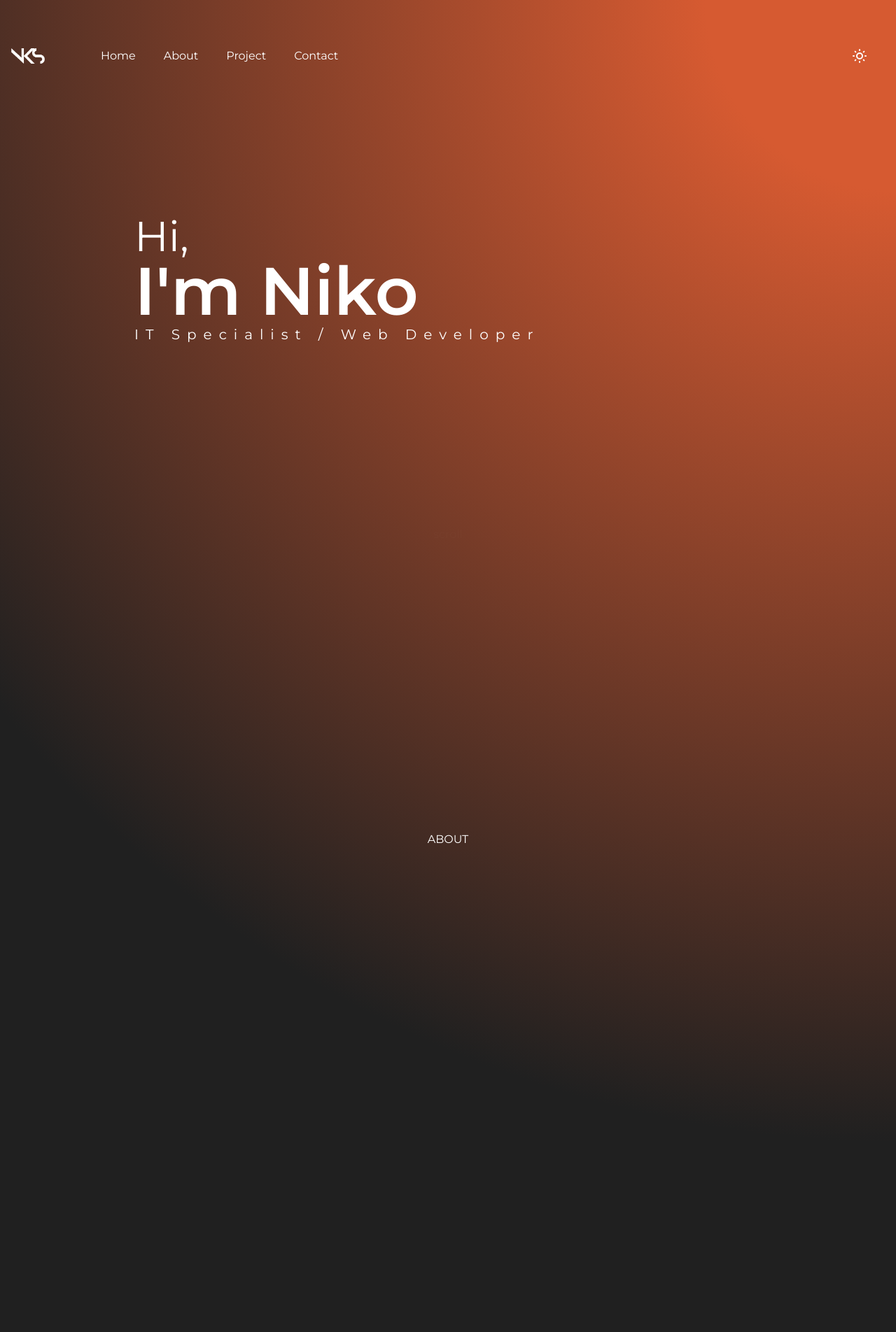
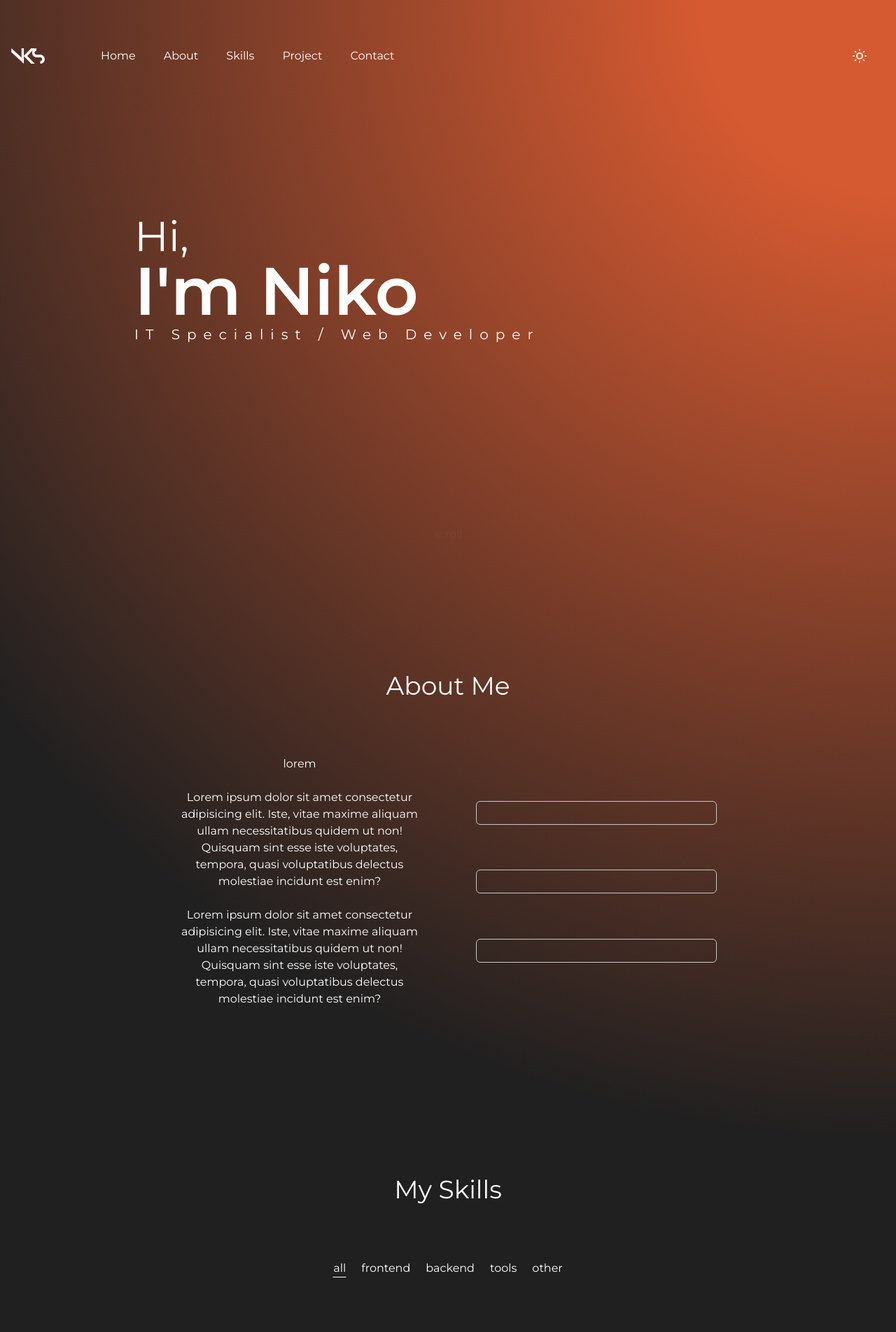
Before and after one commit to nks-97/portfolio, a React (Vite) app: page / in a window 1280 px wide. Shown: the top 1904 px of the page at 70% size. Built offline with nearby package versions, Linux system fonts and the light colour scheme.

Commit message:
adding skills and about me not yet finished

```diff
--- a/src/App.jsx
+++ b/src/App.jsx
@@ -3,6 +3,7 @@ import { useState, useEffect } from "react"
 import Home from './components/Home'
 import NavBar from './components/NavBar'
 import About from './components/About'
+import Skills from './components/Skills'
 function App() {
 
       const [isScrolled, setIsScrolled] = useState(false)
@@ -21,8 +22,9 @@ function App() {
     <>
       <div className="background-color w-full h-[300vh] transition-all duration-1000 ease-in-out">
       <NavBar isScrolled = {isScrolled}></NavBar>
-      <Home isScrolled = {isScrolled}></Home>
+      <Home isScrolled = {isScrolled}>  </Home>
       <About></About>
+      <Skills></Skills>
 
      </div>
     </>
--- a/src/components/About.jsx
+++ b/src/components/About.jsx
@@ -1,7 +1,34 @@
 export default function About(){
-  return(
-    <div className="w-full h-screen flex items-center justify-center text-secondary">
-      ABOUT
+  return (
+    <div
+      className="w-full h-screen flex flex-col items-center justify-center text-secondary  px-10 md:px-64"
+      id="about"
+    >
+      <h1 className="text-primary pb-20 text-4xl">
+        About <span className="text-secondary">Me</span>
+      </h1>
+      <div className="grid sm:grid-cols-1 md:grid-cols-2 gap-20 w-full">
+        <div className="flex flex-col items-center text-center text-primary gap-6">
+          <h1>lorem</h1>
+          <p>
+            Lorem ipsum dolor sit amet consectetur adipisicing elit. Iste, vitae
+            maxime aliquam ullam necessitatibus quidem ut non! Quisquam sint
+            esse iste voluptates, tempora, quasi voluptatibus delectus molestiae
+            incidunt est enim?
+          </p>
+          <p>
+            Lorem ipsum dolor sit amet consectetur adipisicing elit. Iste, vitae
+            maxime aliquam ullam necessitatibus quidem ut non! Quisquam sint
+            esse iste voluptates, tempora, quasi voluptatibus delectus molestiae
+            incidunt est enim?
+          </p>
+        </div>
+        <div className="flex flex-col justify-evenly">
+          <div className="card-box border border-cardcolor text-secondary card-hover"></div>
+          <div className="card-box border border-cardcolor text-secondary card-hover"></div>
+          <div className="card-box border border-cardcolor text-secondary card-hover"></div>
+        </div>
+      </div>
     </div>
-  )
+  );
 }
--- a/src/components/Home.jsx
+++ b/src/components/Home.jsx
@@ -7,7 +7,7 @@ export default function Home({isScrolled}) {
         }, 1000)
     } ,[])
     return (
-        <div className="w-full h-screen relative">
+        <div className="w-full h-screen relative" id="home">
             <div className=" absolute top-1/2 -translate-y-1/2 left-[15%]">
                 <h2 className="text-3xl sm:text-4xl md:text-5xl lg:text-6xl leading-tight font-normal text-primary">Hi,</h2>
                 <h1 className="text-5xl sm:text-6xl md:text-7xl lg:text-8xl leading-tight font-semibold text-primary
--- a/src/components/NavBar.jsx
+++ b/src/components/NavBar.jsx
@@ -1,4 +1,4 @@
-import { useState } from "react";
+import { useEffect, useState } from "react";
 import logoWhite from "../assets/NKSW.png";
 import logoBlack from "../assets/NKS.png";
 import { Moon, SunMedium } from "lucide-react";
@@ -6,16 +6,43 @@ export default function NavBar({ isScrolled }) {
   const [isDark, setIsDark] = useState(true);
   const [hamburgerClick, setHamburgerClick] = useState(false);
 
-  function handleToggleDark (){
-    setIsDark((prev)=>!prev);
-          document.documentElement.classList.toggle("dark");
+  function handleToggleDark() {
+    setIsDark((prev) => {
+      const themeSelected = !prev;
+      localStorage.setItem("theme", themeSelected ? "dark" : "light");
+      return themeSelected;
+    });
+    document.documentElement.classList.toggle("dark");
   }
+
+  useEffect(() => {
+    const currentTheme = localStorage.getItem("theme");
+    if (currentTheme == "dark") {
+      document.documentElement.classList.remove("dark");
+      setIsDark(true);
+    } else if (currentTheme == "light") {
+      document.documentElement.classList.add("dark");
+      setIsDark(false);
+    }
+  }, []);
+
+  const navList = [
+    {key: 'Home', name: 'Home' , link:'home'},
+    {key: 'About', name: 'About' , link:'about'},
+    {key: 'Skills', name: 'Skills' , link:'skills'},
+    {key: 'Project', name: 'Project' , link:'project'},
+    {key: 'Contact', name: 'Contact' , link:'contact'},
+  ];
 
   return (
     <div>
       <div
         className={`fixed w-full z-40 transition-colors duration-500 ease [transition-delay:0.3s] ${
-          isScrolled ? isDark ? "bg-black/40 backdrop-blur-md" : "backdrop-blur-md" : undefined
+          isScrolled
+            ? isDark
+              ? "bg-black/40 backdrop-blur-md"
+              : "backdrop-blur-md"
+            : undefined
         }`}
       >
         <div
@@ -27,10 +54,11 @@ export default function NavBar({ isScrolled }) {
             <img className="w-12" src={isDark ? logoWhite : logoBlack} alt="" />
           </div>
           <div className="hidden md:flex flex-row gap-10 text-primary">
-            <span>Home</span>
-            <span>About</span>
-            <span>Project</span>
-            <span>Contact</span>
+            {navList.map(({ name, link, key }) => (
+              <a key={key} href={`#${link}`}>
+                {name}
+              </a>
+            ))}
           </div>
           <div
             className="text-white md:hidden"
@@ -42,9 +70,9 @@ export default function NavBar({ isScrolled }) {
 
         <div className="absolute top-1/2 -translate-y-1/2 right-10">
           {isDark ? (
-            <SunMedium size={24} color="white" onClick={handleToggleDark} />
+            <SunMedium size={24} className="text-orange-100" onClick={handleToggleDark} />
           ) : (
-            <Moon size={24} color="black" onClick={handleToggleDark}/>
+            <Moon size={24} className="text-blue-900" onClick={handleToggleDark} />
           )}
         </div>
       </div>
--- /dev/null
+++ b/src/components/Skills.jsx
@@ -0,0 +1,69 @@
+import { useState } from "react";
+export default function Skills(){
+
+  const [activeCategory, setActiveCategory] = useState('all')
+
+  function handleSelectCategory(event){
+    const selected = event.target.name;
+    setActiveCategory(selected)
+  }
+
+  const skills = [
+  // Frontend
+  { name: "HTML", level: 95, category: "frontend" },
+  { name: "CSS", level: 95, category: "frontend" },
+  { name: "JavaScript", level: 90, category: "frontend" },
+  { name: "React", level: 90, category: "frontend" },
+  { name: "Tailwind CSS", level: 90, category: "frontend" },
+
+  // Backend
+  { name: "PHP", level: 65, category: "backend" },
+  { name: "MySql", level: 60, category: "backend" },
+  { name: "MS SQL", level: 60, category: "backend" },
+
+  // Tools
+  { name: "Git/GitHub", level: 90, category: "tools" },
+  { name: "VS Code", level: 95, category: "tools" },
+  { name: "Photoshop", level: 95, category: "tools" },
+  { name: "Premier Pro", level: 95, category: "tools" },
+
+  //Other
+  { name: "Networking", level: 95, category: "other" },
+  { name: "Networking", level: 95, category: "other" },
+  { name: "Networking", level: 95, category: "other" },
+  { name: "Networking", level: 95, category: "other" },
+];
+
+const skillCategories = [
+  {name: "all", key:"all"},
+  {name: "frontend", key:"frontend"},
+  {name: "backend", key:"backend"},
+  {name: "tools", key:"tools"},
+  {name: "other", key:"other"}
+]
+
+const filteredSkills = skills.filter((skill)=> activeCategory === 'all' || skill.category === activeCategory);
+  return (
+    <div id="skills" className="flex flex-col items-center w-full h-screen px-10 md:px-64">
+      <h1 className="py-20 text-primary text-4xl">
+        My <span className="text-secondary">Skills</span>
+      </h1>
+      <div className="text-primary flex flex-row gap-5 pb-20">
+        {skillCategories.map(({ name, key }) => (
+          <a key={key} name={name} onClick={handleSelectCategory} className={`border border-transparent ${activeCategory===name && "border-b-secondary"}`}>
+            {name}
+          </a>
+        ))}
+      </div>
+      <div className="w-full">
+        <div className=" grid sm:grid-cols-2 md:grid-cols-2 lg:grid-cols-3 gap-4 pb-20">
+          {filteredSkills.map(({ name }) => (
+            <div className="card-box border border-cardcolor text-secondary card-hover">
+              {name}
+            </div>
+          ))}
+        </div>
+      </div>
+    </div>
+  );
+}
--- a/src/index.css
+++ b/src/index.css
@@ -2,21 +2,17 @@
 @tailwind components;
 @tailwind utilities;
 
-*{
-  font-family: "Montserrat", sans-serif;
-  font-optical-sizing: auto;
-  user-select: none;
-}
+@keyframes fade {
 
-@keyframes fade {
-  0%, 100% {
+  0%,
+  100% {
     opacity: 0;
   }
+
   50% {
     opacity: 1;
   }
 }
-
 
 
 @layer utilities {
@@ -25,25 +21,43 @@
   }
 }
 
-@layer base{
-  :root{
+@layer base {
+  :root {
     --text-primary: #fff;
     --text-secondary: #ffffff;
     --background: radial-gradient(circle at top right, #D65A31 0%, #D65A31 10%, #202020 60%);
+    --card-color: #C8C8C8;
   }
 
-  .dark{
+  .dark {
     --text-primary: #000;
     --text-secondary: #D65A31;
-    --background:  radial-gradient(circle at top right, #adadad 0%, #adadad 10%, #fbfbfb 60%);
+    --background: radial-gradient(circle at top right, #adadad 0%, #adadad 10%, #fbfbfb 60%);
+    --card-color: #828282;
+  }
+
+  * {
+    font-family: "Montserrat", sans-serif;
+    font-optical-sizing: auto;
+    user-select: none;
+  }
+
+  html {
+    @apply scroll-smooth
   }
 }
 
-@layer utilities{
-  .background-color{
-    background-image:var(--background);
+@layer utilities {
+  .background-color {
+    background-image: var(--background);
     transition: background-image 0.5s ease;
   }
 
+  .card-box{
+    @apply rounded-md p-4
+  }
 
+  .card-hover{
+    @apply transition-transform duration-300 hover:scale-[1.02] hover:shadow-lg
+  }
 }
--- a/tailwind.config.js
+++ b/tailwind.config.js
@@ -14,6 +14,7 @@ export default {
       colors: {
         primary: 'var(--text-primary)',
         secondary: 'var(--text-secondary)',
+        cardcolor: 'var(--card-color)',
       },
     },
   },
```
Also changed, not shown: public/NKS.png.
